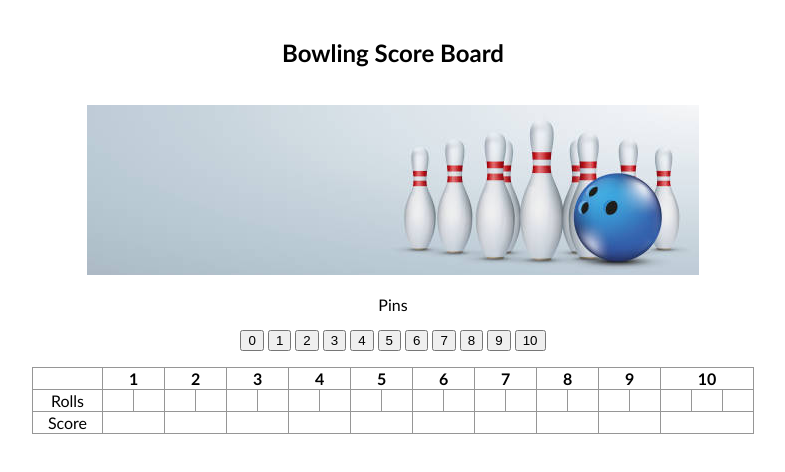
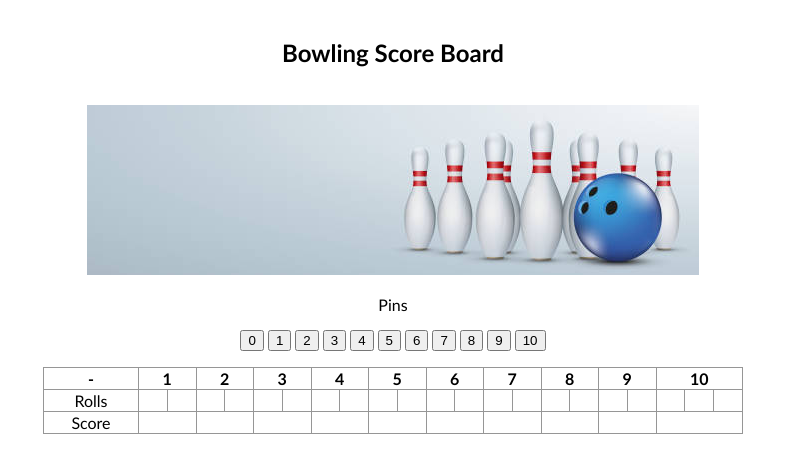
Before and after one commit to GarethWoodman/GarethWoodman.github.io, a website: page bowling-challenge/index.html in a window 1280 px wide. Shown: the whole page, without its empty margins (247-1032 px from the left). Drawn offline with nearby package versions, Linux system fonts and the light colour scheme.

Commit message:
Fixed table from strecthing

```diff
--- a/bowling-challenge/index.html
+++ b/bowling-challenge/index.html
@@ -27,9 +27,9 @@
       </p>
     </section>
     <section>
-      <table style="width:70%">
+      <table>
         <tr>
-          <th></th>
+          <th>- </th>
           <th colspan="2">1</th>
           <th colspan="2">2</th>
           <th colspan="2">3</th>
--- a/bowling-challenge/public/style.css
+++ b/bowling-challenge/public/style.css
@@ -4,13 +4,14 @@ table, td, th {
 }
 
 table {
+  width: 100%;
   border-collapse: collapse;
   margin: 0 auto;
 }
 
 th, td {
-  padding-left: 15px;
-  padding-right: 15px;
+  padding-left: 8px;
+  padding-right: 8px;
 }
 
 h1, p, th, td {
@@ -18,9 +19,15 @@ h1, p, th, td {
 }
 
 #content {
-  width: 70%;
+  width: 700px;
+  height: 96vh;
   padding: 10px;
   text-align: center;
   margin: 0 auto;
   margin: 0 auto;
 }
+
+span {
+  color: #777b84;
+  font-size: 15px;
+}
```
